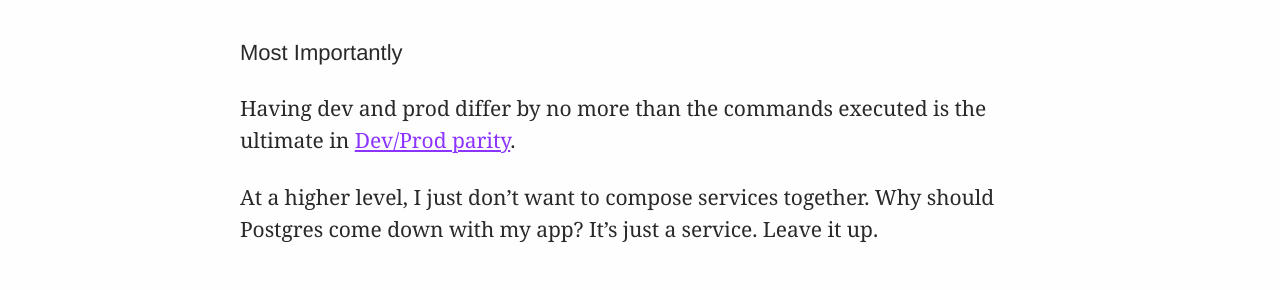
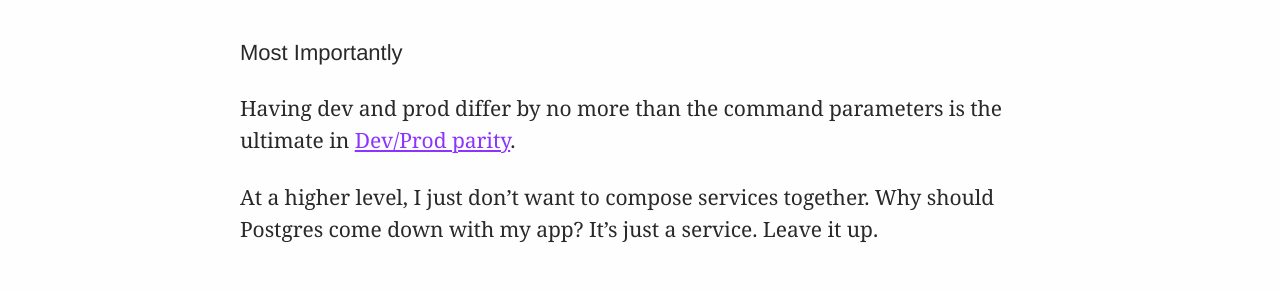
Before and after one commit to explodinglabs/explodinglabs.github.io, a Jekyll site: the page built from docs/_posts/2022-03-04-docker-compose.markdown, in a window 1280 px wide. Shown: the part 743-1033 px from the top of the page. Built offline with Jekyll 4.4.1, drawn with Linux system fonts in a browser that asks for light colours.

Commit message:
Update 2022-03-04-docker-compose.markdown

```diff
--- a/docs/_posts/2022-03-04-docker-compose.markdown
+++ b/docs/_posts/2022-03-04-docker-compose.markdown
@@ -22,7 +22,7 @@ subsequent commands in the documentation. Not in separate files.
 
 ## Most Importantly
 
-Having dev and prod differ by no more than the commands executed is the ultimate in
+Having dev and prod differ by no more than the command parameters is the ultimate in
 [Dev/Prod parity](https://12factor.net/dev-prod-parity).
 
 At a higher level, I just don’t want to compose services together. Why should
```
